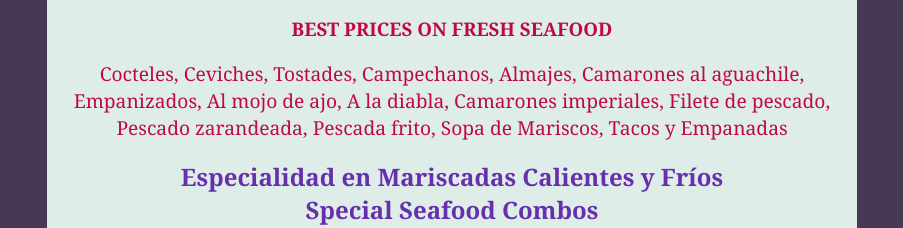
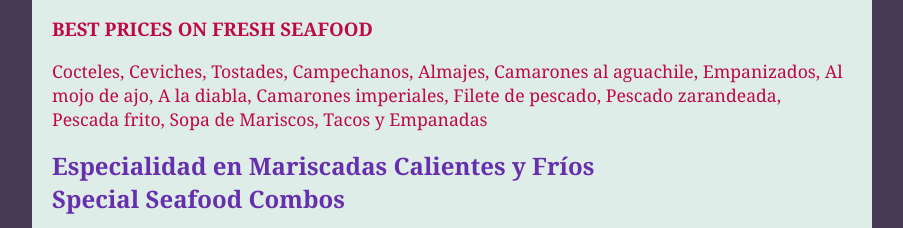
Before and after one commit to generalhenry/Las-Mariscadas, a website: page public/index.html in a window 1280 px wide. Shown: the part 206-434 px from the top of the page, without its empty margins (188-1091 px from the left). Drawn offline with Linux system fonts and the light colour scheme.

Commit message:
uncenter it

```diff
--- a/public/index.html
+++ b/public/index.html
@@ -14,8 +14,8 @@
     max-width: 800px;
     //border: 10px solid #003C98;
     background-color: #DFEDE8;
-    text-align: center;
-    padding: 5px;
+    //text-align: center;
+    padding: 5px 20px;
     -webkit-border-radius: 10px;
     -moz-border-radius: 10px;
     border-radius: 10px;
@@ -29,7 +29,7 @@
     margin: 0;
   }
   p {
-    font-size: 1.2em;
+    font-size: 1.1em;
   }
   header > h2 {
     display: inline-block;
```
